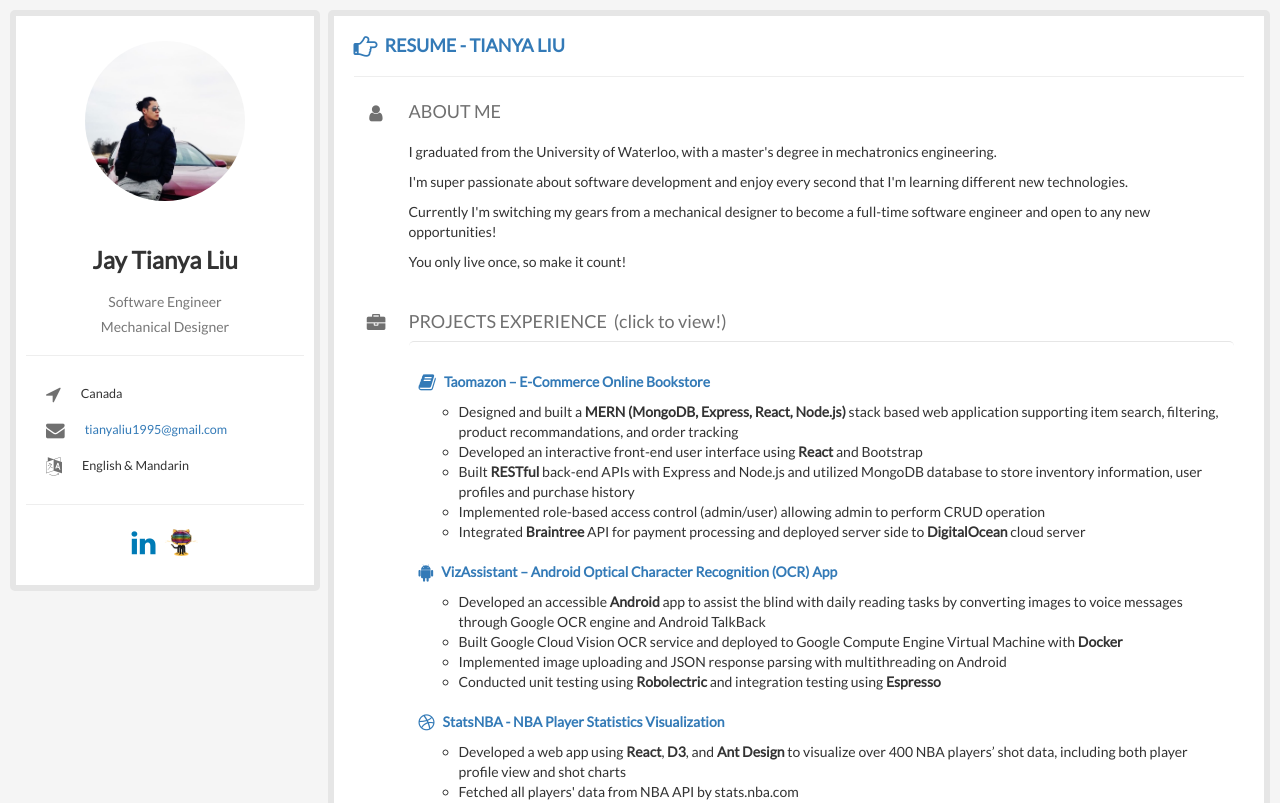
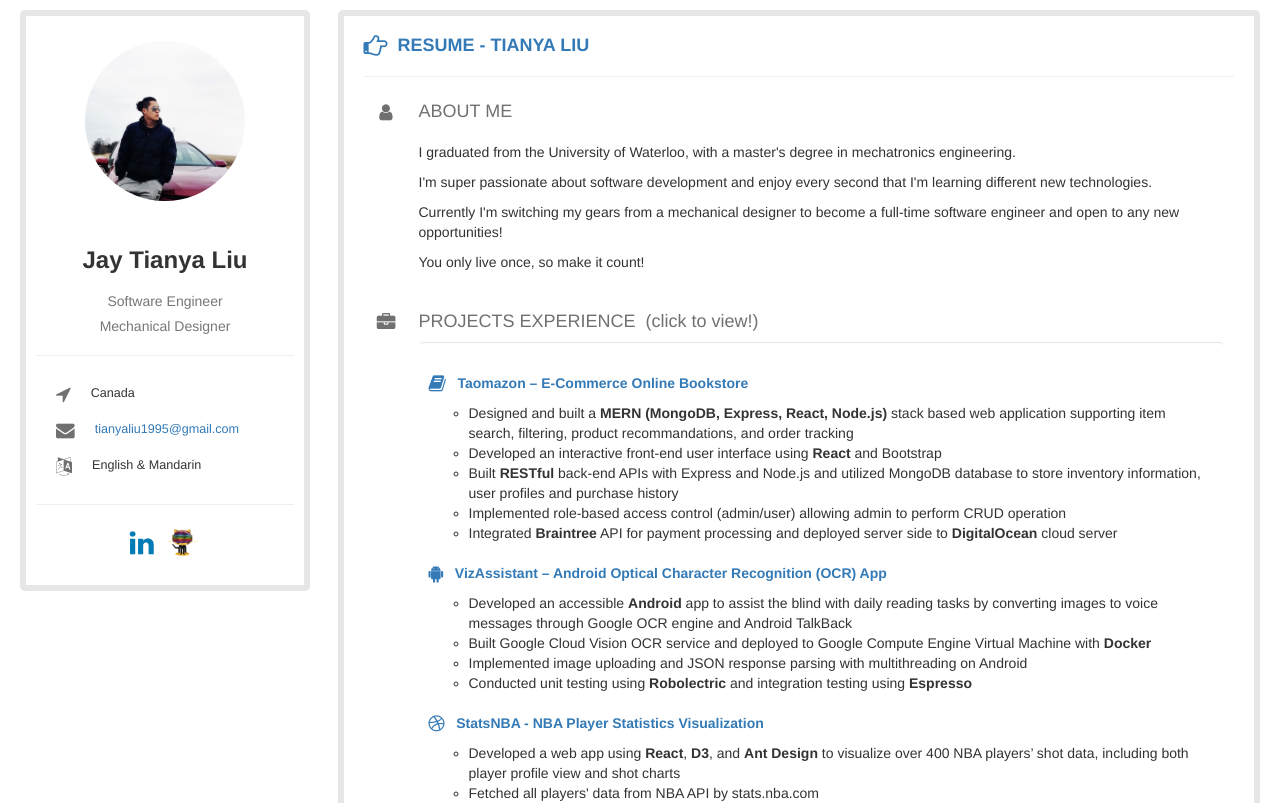
Before and after one commit to tianyaliu95/personal-website, a Next.js app: page / in a window 1280 px wide. Shown: the top 803 px of the page. Built offline with nearby package versions, Linux system fonts and the light colour scheme.

Commit message:
styling fix

```diff
--- a/pages/index.js
+++ b/pages/index.js
@@ -29,13 +29,13 @@
                   <meta http-equiv="X-UA-Compatible" content="IE=edge">
                   <meta name="viewport" content="width=device-width, initial-scale=1">
                   <title>Tianya Liu</title>
-                    <link rel="stylesheet" href="http://cdnjs.cloudflare.com/ajax/libs/font-awesome/4.1.0/css/font-awesome.min.css">
-                    <link rel="stylesheet" href="http://maxcdn.bootstrapcdn.com/bootstrap/3.2.0/css/bootstrap.min.css">
+                  <link rel="stylesheet" href="https://cdnjs.cloudflare.com/ajax/libs/font-awesome/4.1.0/css/font-awesome.min.css">
                   <link rel="stylesheet" href="./style.css">
                   <link rel="shortcut icon" href="./img/logo.jpg">
-                    <link href='http://fonts.googleapis.com/css?family=Lato' rel='stylesheet' type='text/css'>
-                    <script src="https://ajax.googleapis.com/ajax/libs/jquery/1.7.1/jquery.js"></script>
+                  <link href='https://fonts.googleapis.com/css?family=Lato' rel='stylesheet' type='text/css'>
+                  <script src="https://ajax.googleapis.com/ajax/libs/jquery/1.8/jquery.js"></script>
                   <script src="https://cdnjs.cloudflare.com/ajax/libs/twitter-bootstrap/3.2.0/js/tooltip.js"></script>
+                  <link rel="stylesheet" href="https://maxcdn.bootstrapcdn.com/bootstrap/3.2.0/css/bootstrap.min.css">
                   <script type="text/javascript" src="./js/jquery.snow.js"></script>
               </head>
 
--- a/public/index.html
+++ b/public/index.html
@@ -6,13 +6,13 @@
     <meta http-equiv="X-UA-Compatible" content="IE=edge">
     <meta name="viewport" content="width=device-width, initial-scale=1">
     <title>Tianya Liu</title>
-    <link rel="stylesheet" href="http://cdnjs.cloudflare.com/ajax/libs/font-awesome/4.1.0/css/font-awesome.min.css">
+    <link rel="stylesheet" href="https://cdnjs.cloudflare.com/ajax/libs/font-awesome/4.1.0/css/font-awesome.min.css">
     <link rel="stylesheet" href="./style.css">
     <link rel="shortcut icon" href="./img/logo.jpg">
-    <link href='http://fonts.googleapis.com/css?family=Lato' rel='stylesheet' type='text/css'>
+    <link href='https://fonts.googleapis.com/css?family=Lato' rel='stylesheet' type='text/css'>
     <script src="https://ajax.googleapis.com/ajax/libs/jquery/1.8/jquery.js"></script>
     <script src="https://cdnjs.cloudflare.com/ajax/libs/twitter-bootstrap/3.2.0/js/tooltip.js"></script>
-    <link rel="stylesheet" href="http://maxcdn.bootstrapcdn.com/bootstrap/3.2.0/css/bootstrap.min.css">
+    <link rel="stylesheet" href="https://maxcdn.bootstrapcdn.com/bootstrap/3.2.0/css/bootstrap.min.css">
     <script type="text/javascript" src="./js/jquery.snow.js"></script>
 </head>
 
```
Lines whose indentation alone changed are shown as unchanged.
